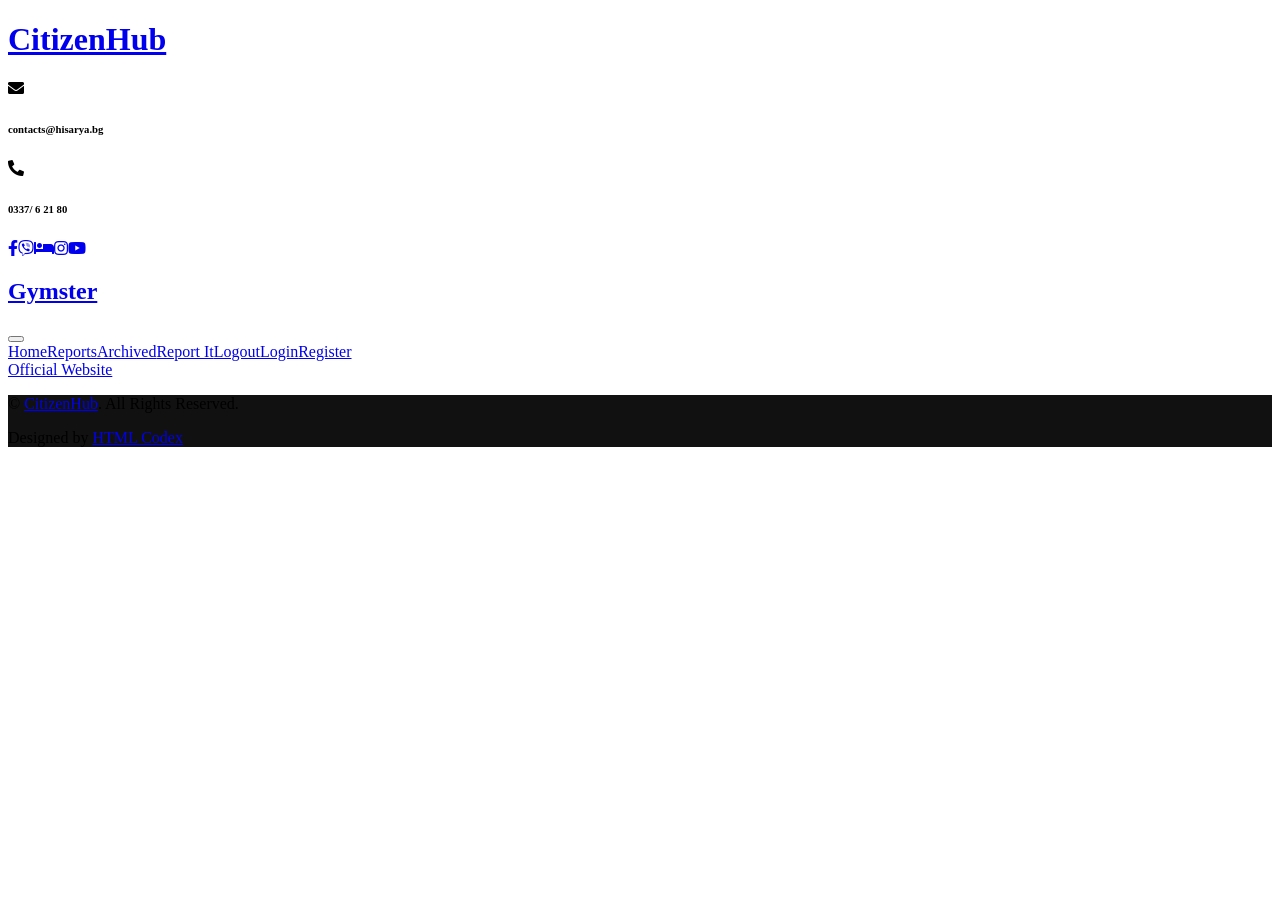
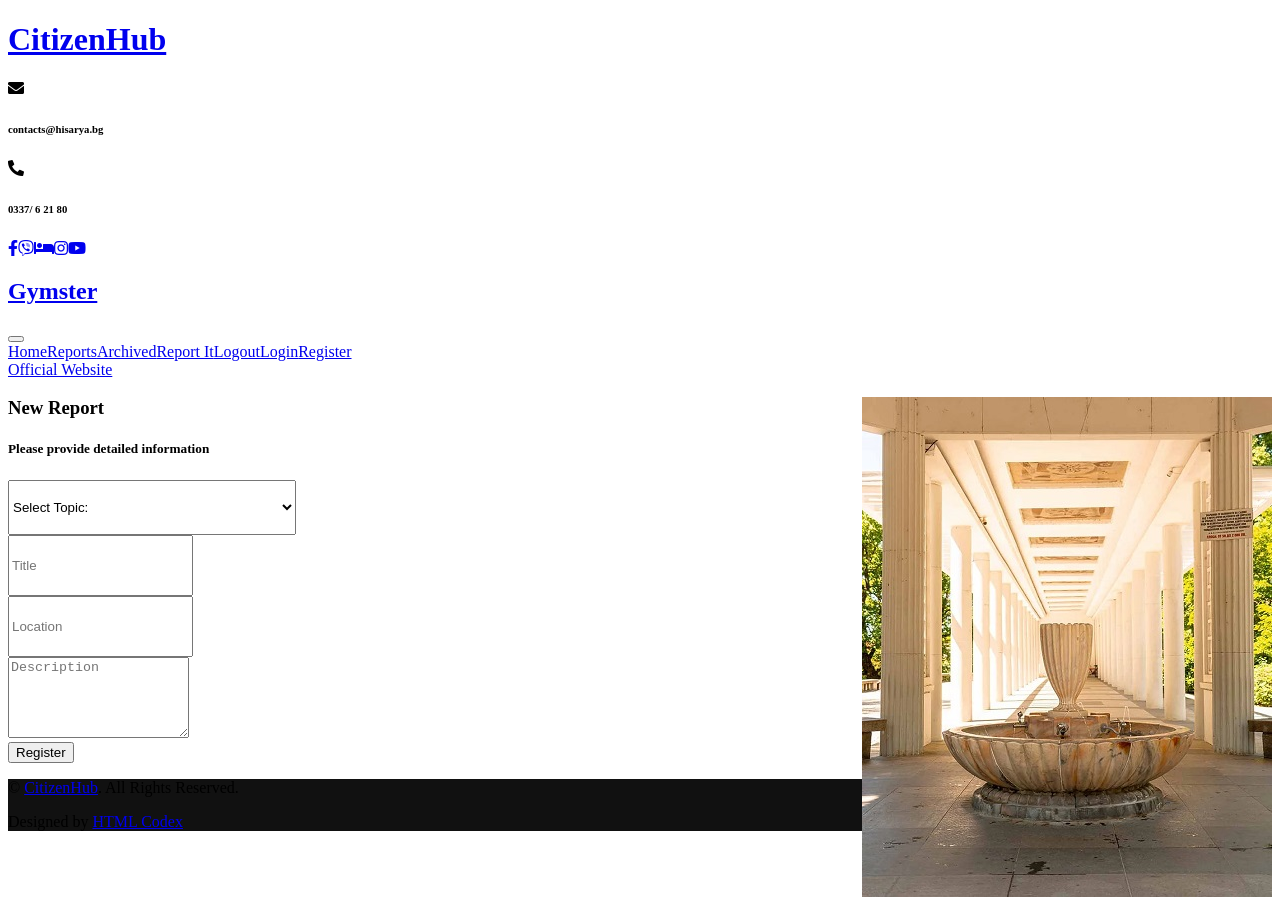
Before and after one commit to ivan9paunov/react-citizenhub-project, a React (Vite) app in the folder client/: page /report-it in a window 1280 px wide. Before the commit the page ends 800 px from the top, so only its background shows below. Built offline with nearby package versions, Linux system fonts and the light colour scheme.

Commit message:
Login, Register and Create pages loaded

```diff
--- a/client/src/App.jsx
+++ b/client/src/App.jsx
@@ -5,6 +5,9 @@
 import ReportList from "./components/report-list/ReportList.jsx";
 import ReportDetails from "./components/report-details/ReportDetails.jsx";
 import ArchiveList from "./components/archive-list/ArchiveList.jsx";
+import NewReport from "./components/new-report/NewReport.jsx";
+import Login from "./components/login/Login.jsx";
+import Register from "./components/register/Register.jsx";
 
 function App() {
     return (
@@ -16,6 +19,9 @@
                 <Route path="/reports" element={<ReportList />} />
                 <Route path="/reports/:reportId/details" element={<ReportDetails />} />
                 <Route path="/archived" element={<ArchiveList />} />
+                <Route path="/report-it" element={<NewReport />} />
+                <Route path="/login" element={<Login />} />
+                <Route path="/register" element={<Register />} />
             </Routes>
 
             <Footer />
--- /dev/null
+++ b/client/src/components/login/Login.jsx
@@ -0,0 +1,28 @@
+import { Link } from "react-router-dom";
+
+export default function Login() {
+    return (
+        <div className="py-5">
+            <div className="bg-dark rounded p-5 mx-auto my-200px" style={{ width: "500px" }}>
+                <h3 className="text-light text-uppercase mb-4 text-center">Login</h3>
+                <h5 className="text-primary text-uppercase mb-4 text-center">Please enter your email and password</h5>
+                <form>
+                    <div className="row g-3">
+                        <div className="col-12">
+                            <input type="email" name="email" className="form-control bg-white border-0" placeholder="Email" style={{ height: "55px" }} />
+                        </div>
+                        <div className="col-12">
+                            <input type="password" name="password" className="form-control bg-white border-0" placeholder="Password" style={{ height: "55px" }} />
+                        </div>
+                        <div className="col-12">
+                            <button className="btn btn-primary w-100 py-3" type="submit">Login</button>
+                        </div>
+                        <div className="col-12" style={{ textAlign: "right" }}>
+                            <Link to={"/register"} className="text-light text-uppercase font-weight-bold">Not registered?</Link>
+                        </div>
+                    </div>
+                </form>
+            </div>
+        </div>
+    );
+}
--- /dev/null
+++ b/client/src/components/new-report/NewReport.jsx
@@ -0,0 +1,68 @@
+import { useState } from "react";
+
+export default function NewReport() {
+    const [formValues, setFormValues] = useState({
+        topic: 'colonada.jpg'
+    });
+
+    const changeHandler = (e) => {
+        setFormValues(oldValues => ({
+            ...oldValues,
+            [e.target.name]: e.target.value
+        }));
+    }
+
+    return (
+        <div className="py-5">
+            <div className="row bg-dark">
+                <div className="col-md-6 my-auto">
+                    <img src={`img/${formValues.topic}`} alt="" style={{ float: "right" }} />
+                </div>
+                <div className="col-md-6 p-5 my-200px" style={{ width: "500px" }}>
+                    <h3 className="text-light text-uppercase mb-4 text-center">New Report</h3>
+                    <h5 className="text-primary text-uppercase mb-4 text-center">Please provide detailed information</h5>
+                    <form>
+                        <div className="row g-3">
+                            <div className="col-12">
+                                <select
+                                    name="topic"
+                                    id="topic"
+                                    value={formValues.topic}
+                                    onChange={changeHandler}
+                                    className="form-control bg-white border-0"
+                                    style={{ height: "55px" }}
+                                >
+                                    <option value="colonada.jpg" selected disabled>Select Topic:</option>
+                                    <option value="flooding-road.jfif">Blocked Stormwater Drain</option>
+                                    <option value="childrens-playground.jpg">Children's Playground Repair</option>
+                                    <option value="fallen-tree.jpg">Fallen Tree</option>
+                                    <option value="illegal-dumping.JPG">Illegal Dumping</option>
+                                    <option value="no-parking.png">Improper Parking</option>
+                                    <option value="public-bin.jpeg">Litter Bins Maintenance and Garbage Collect</option>
+                                    <option value="lost-belongings.jpg">Lost Belongings</option>
+                                    <option value="lost-pet.jpeg">Lost Pet</option>
+                                    <option value="road-maintenance.jpg">Road Maintenance</option>
+                                    <option value="light-repair.jpg">Street Light Maintenance</option>
+                                    <option value="vandalism.jpg">Vandalism</option>
+                                    <option value="water-leak.jpeg">Water Leak</option>
+                                </select>
+                            </div>
+                            <div className="col-12">
+                                <input type="text" name="username" className="form-control bg-white border-0" placeholder="Title" style={{ height: "55px" }} />
+                            </div>
+                            <div className="col-12">
+                                <input type="email" name="email" className="form-control bg-white border-0" placeholder="Location" style={{ height: "55px" }} />
+                            </div>
+                            <div className="col-12">
+                                <textarea className="form-control bg-white border-0" rows="5" placeholder="Description"></textarea>
+                            </div>
+                            <div className="col-12">
+                                <button className="btn btn-primary w-100 py-3" type="submit">Register</button>
+                            </div>
+                        </div>
+                    </form>
+                </div>
+            </div>
+        </div>
+    );
+}
--- /dev/null
+++ b/client/src/components/register/Register.jsx
@@ -0,0 +1,34 @@
+import { Link } from "react-router-dom";
+
+export default function Register() {
+    return (
+        <div className="py-5">
+            <div className="bg-dark rounded p-5 mx-auto my-200px" style={{ width: "500px" }}>
+                <h3 className="text-light text-uppercase mb-4 text-center">Register</h3>
+                <h5 className="text-primary text-uppercase mb-4 text-center">Please provide all required details</h5>
+                <form>
+                    <div className="row g-3">
+                        <div className="col-12">
+                            <input type="text" name="username" className="form-control bg-white border-0" placeholder="Username" style={{ height: "55px" }} />
+                        </div>
+                        <div className="col-12">
+                            <input type="email" name="email" className="form-control bg-white border-0" placeholder="Email" style={{ height: "55px" }} />
+                        </div>
+                        <div className="col-12">
+                            <input type="password" name="password" className="form-control bg-white border-0" placeholder="Password" style={{ height: "55px" }} />
+                        </div>
+                        <div className="col-12">
+                            <input type="password" name="rePass" className="form-control bg-white border-0" placeholder="Repeat Password" style={{ height: "55px" }} />
+                        </div>
+                        <div className="col-12">
+                            <button className="btn btn-primary w-100 py-3" type="submit">Register</button>
+                        </div>
+                        <div className="col-12" style={{ textAlign: "right" }}>
+                            <Link to={"/login"} className="text-light text-uppercase font-weight-bold">Already have an account?</Link>
+                        </div>
+                    </div>
+                </form>
+            </div>
+        </div>
+    );
+}
```
Also changed, not shown: client/public/img/colonada.jpg (added).
